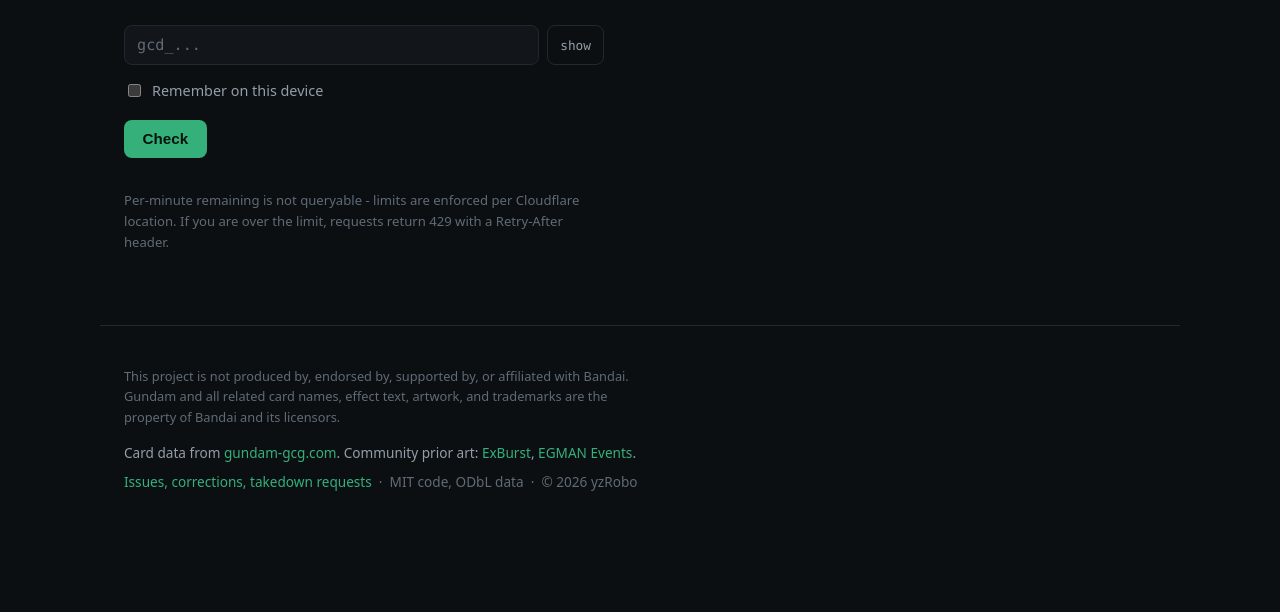
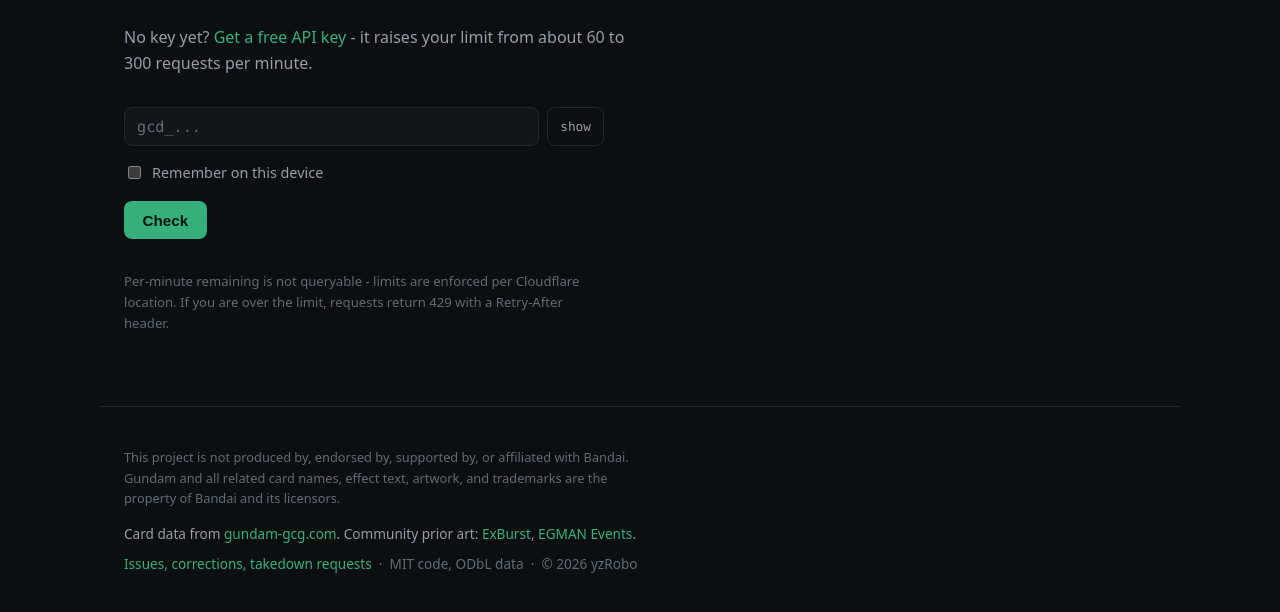
Before and after one commit to yzRobo/gcg-api, a website: page site/public/key.html in a window 1280 px wide. Shown: the part 282-894 px from the top of the page. Before the commit the page ends 831 px from the top, so only its background shows below. Drawn offline with Linux system fonts and the light colour scheme.

Commit message:
site(key): link to the register page from /key
Add a visible call-to-action under the lede on the /key page pointing to
https://api.gcgapi.com/register, so a keyless visitor has a clear path to get
a free key (previously /register was only mentioned in the noscript block and
the JS-rendered "no matching key" state). New .key-register style matches the
muted lede; the link inherits the accent color.

```diff
--- a/site/public/key.html
+++ b/site/public/key.html
@@ -26,6 +26,8 @@
   <p class="eyebrow mono">api key status</p>
   <h1 class="key-h1">Check your key</h1>
   <p class="key-lede">Look up a key's status, tier, and usage. The key is sent only to the API as an <code>X-API-Key</code> header - never to this page's host, never in a URL.</p>
+
+  <p class="key-register">No key yet? <a href="https://api.gcgapi.com/register">Get a free API key</a> - it raises your limit from about 60 to 300 requests per minute.</p>
 
   <form id="key-form" novalidate>
     <div class="key-input-row">
--- a/site/public/style.css
+++ b/site/public/style.css
@@ -226,6 +226,7 @@ footer.site { padding-top: 2.5rem; padding-bottom: 3rem; border-top: 1px solid v
 .key-page { padding-top: 3.5rem; padding-bottom: 3.5rem; }
 .key-h1 { font-size: clamp(1.6rem, 4vw, 2.2rem); font-weight: 680; letter-spacing: -0.02em; margin: 0 0 0.6rem; }
 .key-lede { color: var(--muted); max-width: 58ch; margin: 0 0 1.75rem; }
+.key-register { color: var(--muted); max-width: 58ch; margin: 0 0 1.9rem; }
 #key-form { max-width: 480px; }
 .key-input-row { display: flex; gap: 0.5rem; }
 #key-input { flex: 1; min-width: 0; font-family: var(--mono); font-size: 0.95rem; padding: 0.6rem 0.75rem; background: var(--bg-raised); border: 1px solid var(--border); border-radius: 8px; color: var(--text); }
```
